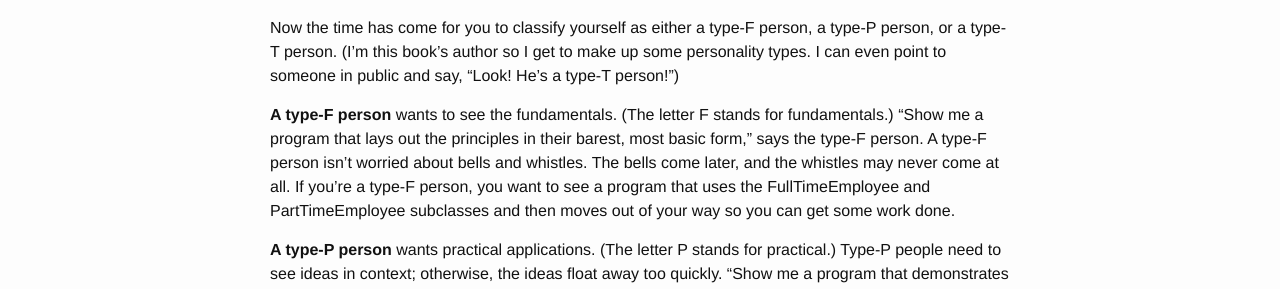
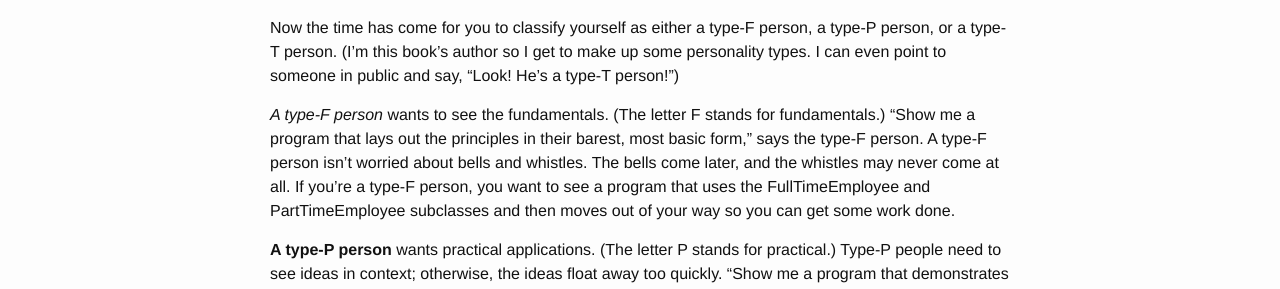
Before and after one commit to vunhan/vunhan.github.io, a Jekyll site: the page built from _posts/2015-01-24-Type-of-person.md, in a window 1280 px wide. Shown: the part 247-536 px from the top of the page. Built offline with Jekyll 4.4.1, drawn with Linux system fonts in a browser that asks for light colours.

Commit message:
Fix typo

```diff
--- a/_posts/2015-01-24-Type-of-person.md
+++ b/_posts/2015-01-24-Type-of-person.md
@@ -12,7 +12,7 @@ a type-P person, or a type-T person. (I’m this book’s author so I get to mak
 up some personality types. I can even point to someone in public and say,
 “Look! He’s a type-T person!”)
 
-__A type-F person__ wants to see the fundamentals. (The letter F stands for
+*A type-F person* wants to see the fundamentals. (The letter F stands for
 fundamentals.) “Show me a program that lays out the principles in their
 barest, most basic form,” says the type-F person. A type-F person isn’t
 worried about bells and whistles. The bells come later, and the whistles
```
